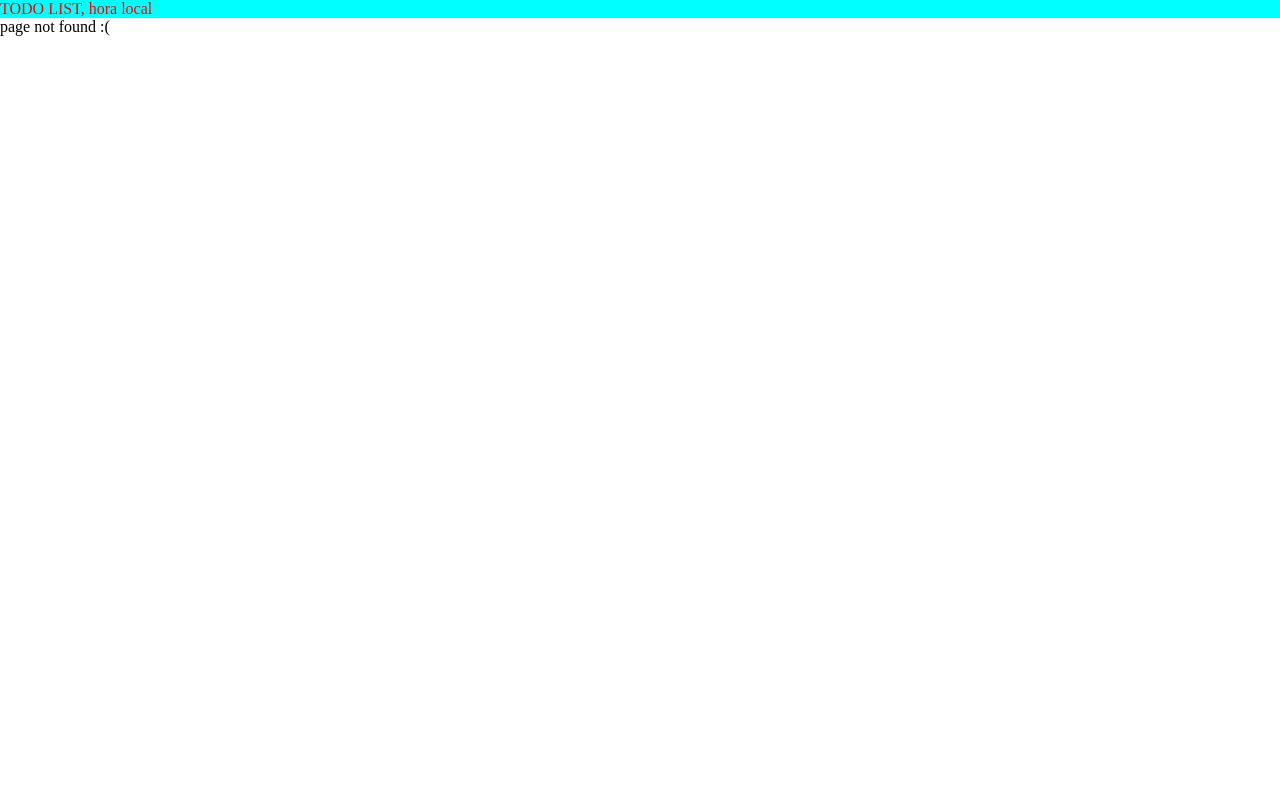
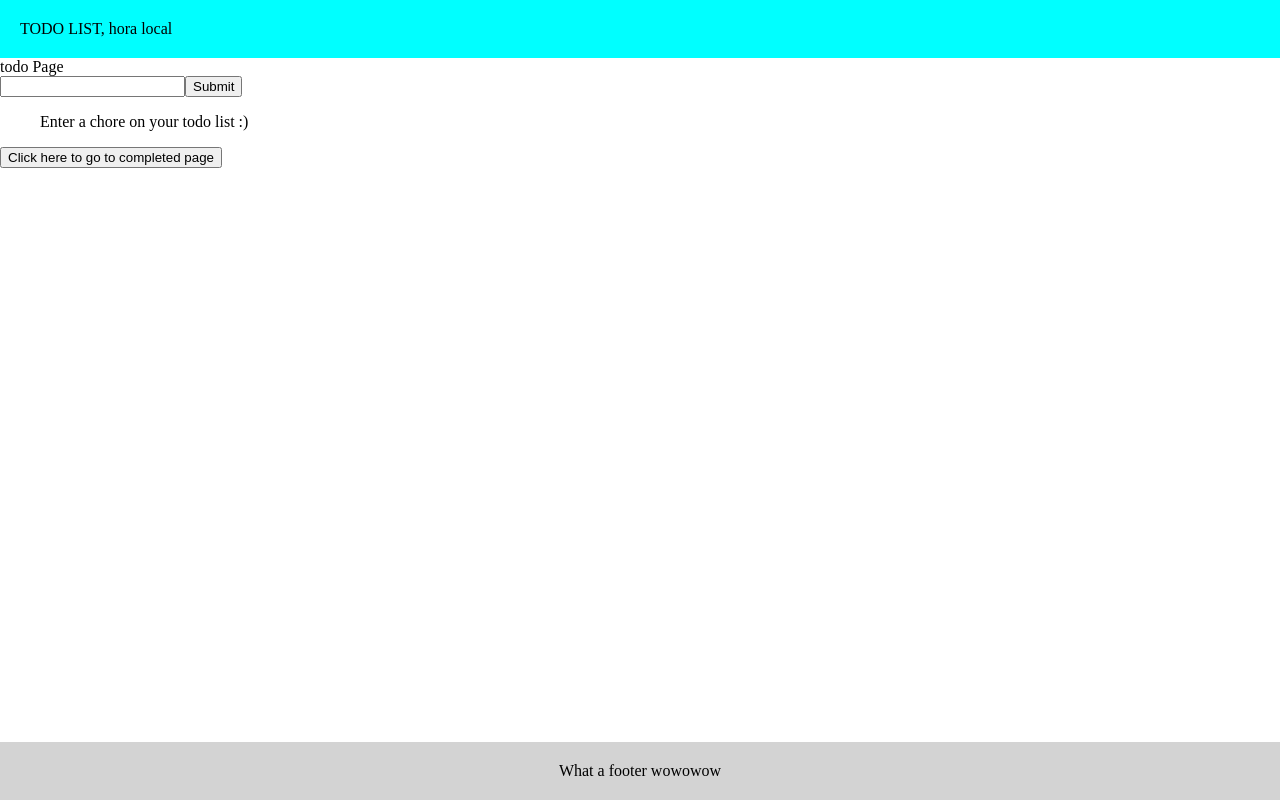
Before and after one commit to Jcouto97/TodoApp-Next.js, a Next.js app: page /todopage in a window 1280 px wide. Before the commit this address had no page. Built offline with nearby package versions, Linux system fonts and the light colour scheme.

Commit message:
implemented, missing the context

```diff
--- /dev/null
+++ b/components/Footer.tsx
@@ -0,0 +1,8 @@
+import type { NextPage } from "next";
+import { Container } from "../styles/Footer.styles";
+
+const Footer: NextPage = () => {
+  return <Container>What a footer wowowow</Container>;
+};
+
+export default Footer;
--- a/components/Header.tsx
+++ b/components/Header.tsx
@@ -1,8 +1,13 @@
 import type { NextPage } from "next";
+import Link from "next/link";
 import { Container } from "../styles/Header.styles";
 
 const Header: NextPage = () => {
-  return <Container>TODO LIST, hora local</Container>;
+  return (
+  <Link href='/'>
+  <Container>TODO LIST, hora local</Container>
+  </Link>
+  )
 };
 
 export default Header;
--- a/components/Layout.tsx
+++ b/components/Layout.tsx
@@ -1,3 +1,4 @@
+import Footer from "./Footer";
 import Header from "./Header";
 
 const Layout = ({ children }: React.PropsWithChildren<{}>) => {
@@ -5,6 +6,7 @@ const Layout = ({ children }: React.PropsWithChildren<{}>) => {
     <>
       <Header />
       <div>{children}</div>
+      <Footer />
     </>
   );
 };
--- a/pages/404.tsx
+++ b/pages/404.tsx
@@ -1,4 +1,6 @@
-const PageNotFound = () =>{
+import type { NextPage } from "next";
+
+const PageNotFound: NextPage = () =>{
 
     return <div>page not found :(</div>
 }
--- /dev/null
+++ b/pages/todopage.tsx
@@ -0,0 +1,97 @@
+import type { NextPage } from "next";
+import Link from "next/link";
+import { useState } from "react";
+
+const ToDoPage: NextPage = () => {
+  const [input, setInput] = useState<string>("");
+  const [todoList, setTodoList] = useState<string[]>([]);
+  const [completed, setCompleted] = useState<string[]>([]); //DAR CLEAR
+
+  const handleChange = (e: any) => {
+    //debugger;
+    e.preventDefault();
+
+    setInput(e.target.value);
+  };
+
+  const handleSubmit = (e: any) => {
+    e.preventDefault();
+
+    const dateAndTime = new Date().toString();
+
+    //input + date para dar bind da date a cada chore
+    setTodoList([...todoList, input + " submitted at " + dateAndTime]);
+
+    //para dar reset ao input
+    setInput("");
+  };
+
+  const handleDelete = (chore: string) => {
+    const updatedList = todoList.filter(
+      (todo) => todoList.indexOf(todo) != todoList.indexOf(chore)
+    );
+    setTodoList(updatedList);
+  };
+
+  const handleCompleted = (chore: string) => {
+    const updatedList = todoList.filter(
+      (todo) => todoList.indexOf(todo) != todoList.indexOf(chore)
+    );
+    setTodoList(updatedList);
+    const dateAndTime = new Date().toString();
+    setCompleted([...completed, chore + " completed at " + dateAndTime]);
+  };
+
+  return (
+    <>
+      <div>todo Page</div>
+      <input type="text" value={input} onChange={handleChange} />
+      <button onClick={handleSubmit}>Submit</button>
+      <ol>
+        {todoList.length >= 1
+          ? todoList.map((chore, index) => {
+              return (
+                <li key={index}>
+                  {chore}
+                  <button
+                    onClick={(e) => {
+                      e.preventDefault();
+                      handleDelete(chore);
+                    }}
+                  >
+                    delete
+                  </button>{" "}
+                  <button
+                    onClick={(e) => {
+                      e.preventDefault();
+                      handleCompleted(chore);
+                    }}
+                  >
+                    completed
+                  </button>
+                </li>
+              );
+            })
+          : "Enter a chore on your todo list :)"}
+      </ol>
+      <div>
+        {completed.length > 0 ? (
+          <p>
+            Completed chores:{" "}
+            {completed.map((chore, index) => {
+              return <p key={index}>{chore}</p>;
+            })}
+          </p>
+        ) : (
+          <></>
+        )}
+      </div>
+
+      <Link href="/completed">
+        <button>Click here to go to completed page</button>
+      </Link>
+    </>
+  );
+};
+
+export default ToDoPage;
--- /dev/null
+++ b/styles/Footer.styles.ts
@@ -0,0 +1,12 @@
+import styled from "styled-components";
+
+export const Container = styled.div`
+  background-color: lightgrey;
+  position: absolute;
+  left: 0;
+  right: 0;
+  bottom: 0;
+  padding: 20px;
+  display: flex;
+  justify-content: center;
+`;
--- a/styles/Header.styles.ts
+++ b/styles/Header.styles.ts
@@ -2,5 +2,6 @@ import styled from "styled-components";
 
 export const Container = styled.div`
   background-color: aqua;
-  color: red;
+  cursor: pointer;
+  padding: 20px;
 `;
```
Also changed, not shown: pages/completed.tsx (added, +15 -0 lines), pages/index.tsx (+11 -1 lines).
